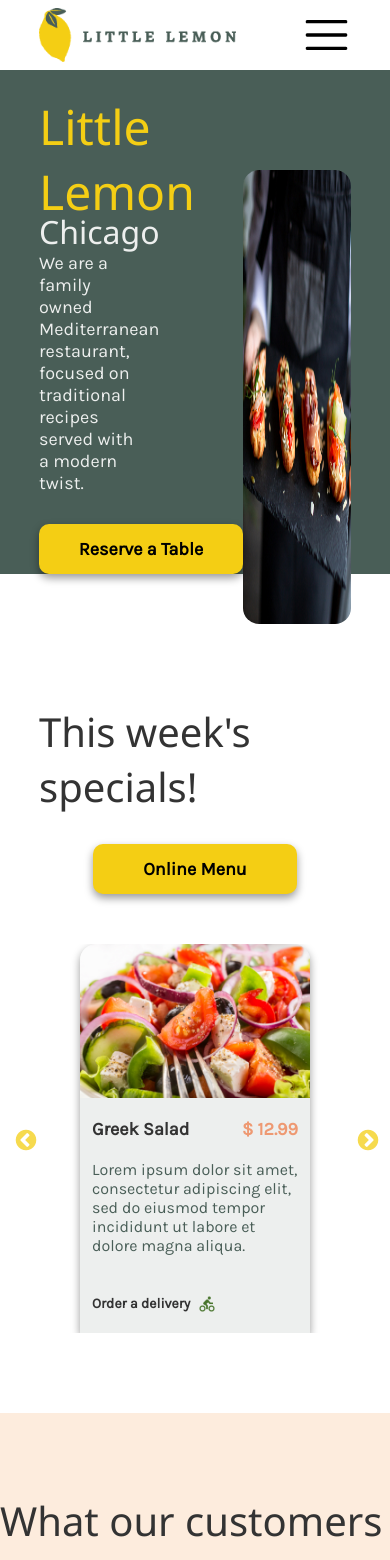
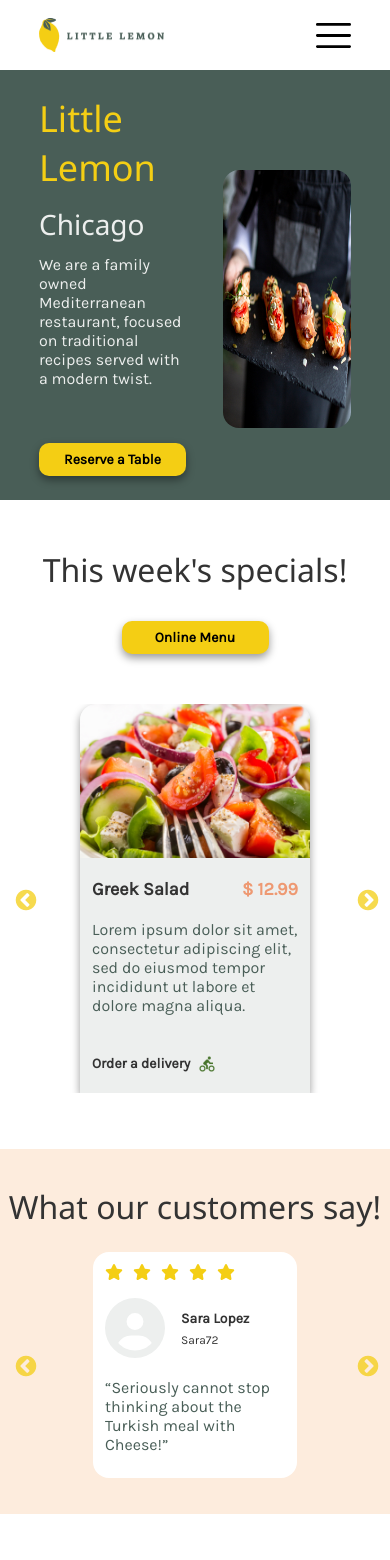
Before and after one commit to elvasthaisa/little-lemon-restaurant-webapp, a React (Create React App) app: page / in a window 390 px wide. Shown: the top 1560 px of the page. Built offline with nearby package versions, Linux system fonts and the light colour scheme; the HTML template or start-up script is replaced by a standard one; a web font is replaced by a local one.

Commit message:
:sparkles: Add responsiveness for small tablets and mobile devices

```diff
--- a/src/Button/Button.css
+++ b/src/Button/Button.css
@@ -21,3 +21,25 @@
   font-weight: bold;
   margin: 0;
 }
+
+@media screen and (max-width: 939px) {
+  .btn {
+    width: 180px;
+    height: 40px;
+  }
+
+  .buttonText {
+    font-size: 16px;
+  }
+}
+
+@media screen and (max-width: 499px) {
+  .btn {
+    width: 147px;
+    height: 33px;
+  }
+
+  .buttonText {
+    font-size: 14px;
+  }
+}
--- a/src/Footer/Footer.css
+++ b/src/Footer/Footer.css
@@ -69,3 +69,9 @@ section p {
     column-gap: 30px;
   }
 }
+
+@media screen and (max-width: 499px) {
+  .footerContainer {
+    row-gap: 40px;
+  }
+}
--- a/src/Header/Header.css
+++ b/src/Header/Header.css
@@ -27,4 +27,16 @@
     max-width: 80%;
     flex-direction: row;
   }
+
+  .logo {
+    width: 160px;
+    height: auto;
+  }
 }
+
+@media screen and (max-width: 499px) {
+  .logo {
+    width: 125px;
+    height: auto;
+  }
+}
--- a/src/Main/Main.css
+++ b/src/Main/Main.css
@@ -193,3 +193,35 @@ main {
     justify-content: center;
   }
 }
+
+@media screen and (max-width: 500px) {
+  .bannerText {
+    width: 90%;
+  }
+
+  .leadText {
+    max-width: 80%;
+    font-size: 16px;
+  }
+
+  .asideImage img {
+    max-height: 60%;
+  }
+
+  .aboutTitle, .bannerTitle {
+    font-size: 36px;
+  }
+
+  .aboutSubtitle, .subtitle {
+    font-size: 28px;
+    margin: 0;
+  }
+
+  .aboutImages {
+    max-width: 100%;
+  }
+
+  .aboutImages > img {
+    max-width: 216px;
+  }
+}
--- a/src/Nav/Nav.css
+++ b/src/Nav/Nav.css
@@ -37,3 +37,10 @@ li:not(:first-child) {
     height: 30px;
   }
 }
+
+@media screen and (max-width: 499px) {
+  .hamburgerIcon {
+    width: 35px;
+    height: 25px;
+  }
+}
--- a/src/Testimonials/Testimonials.css
+++ b/src/Testimonials/Testimonials.css
@@ -45,6 +45,18 @@ article h2 {
     margin: 0 auto;
     margin-right: 30px;
   }
+
+  article {
+    margin-top: 56px;
+    padding: 36px 0;
+
+    height: 100%;
+  }
+
+  article h2 {
+    font-size: 36px;
+    margin: 0 0 24px;
+  }
 }
 
 @media screen and (max-width: 745) {
@@ -59,4 +71,8 @@ article h2 {
     max-width: 274px;
     margin: 0 auto;
   }
+
+  article h2 {
+    font-size: 32px;
+  }
 }
--- a/src/WeekSpecials/WeekSpecials.css
+++ b/src/WeekSpecials/WeekSpecials.css
@@ -82,3 +82,13 @@
     margin-top: 30px;
   }
 }
+
+@media screen and (max-width: 499px) {
+  .menuHeader {
+    margin-top: 48px;
+  }
+
+  .menuTitle {
+    font-size: 32px;
+  }
+}
```
